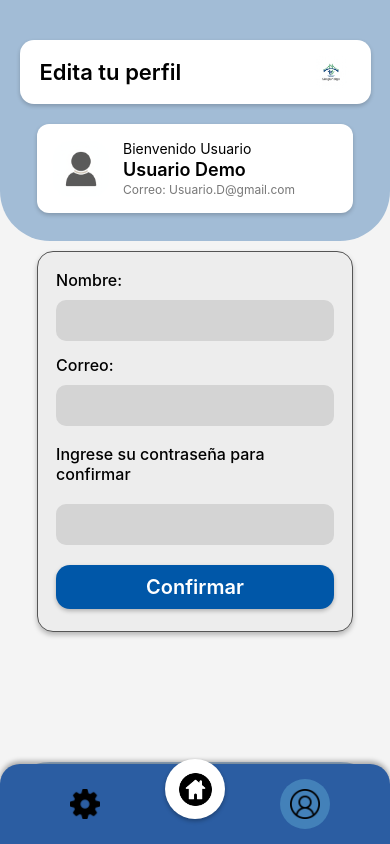
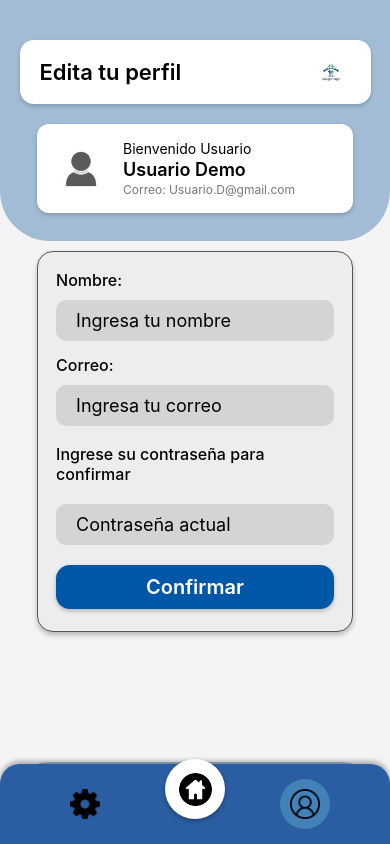
Before and after one commit to AriandaGuzmanCamargo/Repo-PISingBridg, a React Native app in the folder SingBridg/: screen /EdicionPerfil in a window 390 px wide. Built offline with nearby package versions, Linux system fonts and the light colour scheme.

Commit message:
se agregaron validaciones

```diff
--- a/SingBridg/Screens/EdicionPerfil.js
+++ b/SingBridg/Screens/EdicionPerfil.js
@@ -1,5 +1,5 @@
 import React, {useState} from 'react';
-import { View, Text, StyleSheet, Image, Pressable, TextInput, Dimensions, Modal, ScrollView } from 'react-native';
+import { View, Text, StyleSheet, Image, Pressable, TextInput, Dimensions, Modal, ScrollView, Alert } from 'react-native';
 import BarraNavegacionInferior from '../components/BarraNavegacionInferior';
 
 const { width } = Dimensions.get('window');
@@ -10,8 +10,83 @@ export default function EdicionPerfil() {
     const [mostrar, setMostrar] = useState(null);
     const [selectedTab, setSelectedTab] = useState('profile');
 
+
+    const [nombre, setNombre] = useState('');
+    const [correo, setCorreo] = useState('');
+    const [contrasena, setContrasena] = useState('');
+
+    const [nuevaContrasena, setNuevaContrasena] = useState('');
+    const [confirmarContrasena, setConfirmarContrasena] = useState('');
+
     const handleTabChange = (tab) => {
         setSelectedTab(tab);
+    };
+
+    const validarFormulario = () => {
+        if (!nombre.trim() && !correo.trim() && !contrasena.trim()) {
+            Alert.alert('Error', 'Por favor, completa todos los campos');
+            return false;
+        }
+
+        if (!nombre.trim()) {
+            Alert.alert('Error', 'Por favor, ingresa tu nombre');
+            return false;
+        }
+
+        if (!correo.trim()) {
+            Alert.alert('Error', 'Por favor, ingresa tu correo');
+            return false;
+        }
+
+        if (!contrasena.trim()) {
+            Alert.alert('Error', 'Por favor, ingresa tu contraseña para confirmar');
+            return false;
+        }
+
+        return true;
+    };
+
+    const validarCambioContrasena = () => {
+        if (!nuevaContrasena.trim() && !confirmarContrasena.trim()) {
+            Alert.alert('Error', 'Por favor, completa ambos campos de contraseña');
+            return false;
+        }
+
+        if (!nuevaContrasena.trim()) {
+            Alert.alert('Error', 'Por favor, ingresa la nueva contraseña');
+            return false;
+        }
+
+        if (!confirmarContrasena.trim()) {
+            Alert.alert('Error', 'Por favor, confirma la nueva contraseña');
+            return false;
+        }
+
+        if (nuevaContrasena !== confirmarContrasena) {
+            Alert.alert('Error', 'Las contraseñas no coinciden');
+            return false;
+        }
+
+        return true;
+    };
+
+    const handleConfirmar = () => {
+        if (validarFormulario()) {
+            Alert.alert('Éxito', 'Perfil actualizado correctamente');
+            console.log('Formulario válido', { nombre, correo });
+            setNombre('');
+            setCorreo('');
+            setContrasena('');
+        }
+    };
+
+    const handleActualizarContrasena = () => {
+        if (validarCambioContrasena()) {
+            Alert.alert('Éxito', 'Contraseña actualizada correctamente');
+            setNuevaContrasena('');
+            setConfirmarContrasena('');
+            setMostrar(null);
+        }
     };
 
     return (
@@ -41,17 +116,35 @@ export default function EdicionPerfil() {
             <View style={styles.Medio}>
                 <View style={styles.Formulario}>
                     <Text style={styles.etiqueta}>Nombre:</Text>
-                    <TextInput style={styles.input} />
+                    <TextInput
+                        style={styles.input}
+                        value={nombre}
+                        onChangeText={setNombre}
+                        placeholder="Ingresa tu nombre"
+                    />
 
                     <Text style={[styles.etiqueta, { marginTop: 14 }]}>Correo:</Text>
-                    <TextInput style={styles.input} />
+                    <TextInput
+                        style={styles.input}
+                        value={correo}
+                        onChangeText={setCorreo}
+                        placeholder="Ingresa tu correo"
+                        keyboardType="email-address"
+                        autoCapitalize="none"
+                    />
 
                     <Text style={[styles.etiqueta, { marginTop: 18 }]}>
                         Ingrese su contraseña para confirmar
                     </Text>
-                    <TextInput style={[styles.input, { marginTop: 10 }]} secureTextEntry={true} />
+                    <TextInput
+                        style={[styles.input, { marginTop: 10 }]}
+                        secureTextEntry={true}
+                        value={contrasena}
+                        onChangeText={setContrasena}
+                        placeholder="Contraseña actual"
+                    />
 
-                    <Pressable style={styles.botonConfirmar}>
+                    <Pressable style={styles.botonConfirmar} onPress={handleConfirmar}>
                         <Text style={styles.textoBoton}>Confirmar</Text>
                     </Pressable>
                 </View>
@@ -77,12 +170,24 @@ export default function EdicionPerfil() {
                     <View style={styles.modalContenido}>
 
                         <Text style={styles.etiqueta2}>Nueva Contraseña:</Text>
-                        <TextInput style={styles.input2} secureTextEntry={true} />
+                        <TextInput
+                            style={styles.input2}
+                            secureTextEntry={true}
+                            value={nuevaContrasena}
+                            onChangeText={setNuevaContrasena}
+                            placeholder="Ingresa nueva contraseña"
+                        />
 
                         <Text style={styles.etiqueta2}>Confirmar Nueva Contraseña:</Text>
-                        <TextInput style={styles.input2} secureTextEntry={true} />
+                        <TextInput
+                            style={styles.input2}
+                            secureTextEntry={true}
+                            value={confirmarContrasena}
+                            onChangeText={setConfirmarContrasena}
+                            placeholder="Confirma tu contraseña"
+                        />
 
-                        <Pressable style={styles.botonConfirmar} onPress={() => setMostrar(null)}>
+                        <Pressable style={styles.botonConfirmar} onPress={handleActualizarContrasena}>
                             <Text style={styles.textoBoton}>Actualizar Contraseña</Text>
                         </Pressable>
 
--- a/SingBridg/package.json
+++ b/SingBridg/package.json
@@ -16,7 +16,7 @@
     "react": "19.1.0",
     "react-dom": "19.1.0",
     "react-native": "0.81.5",
-    "react-native-safe-area-context": "^5.6.2",
+    "react-native-safe-area-context": "~5.6.0",
     "react-native-screens": "^4.16.0",
     "react-native-web": "^0.21.0"
   },
```
Also changed, not shown: 1 other file (tests, documents, lock files or other folders).
